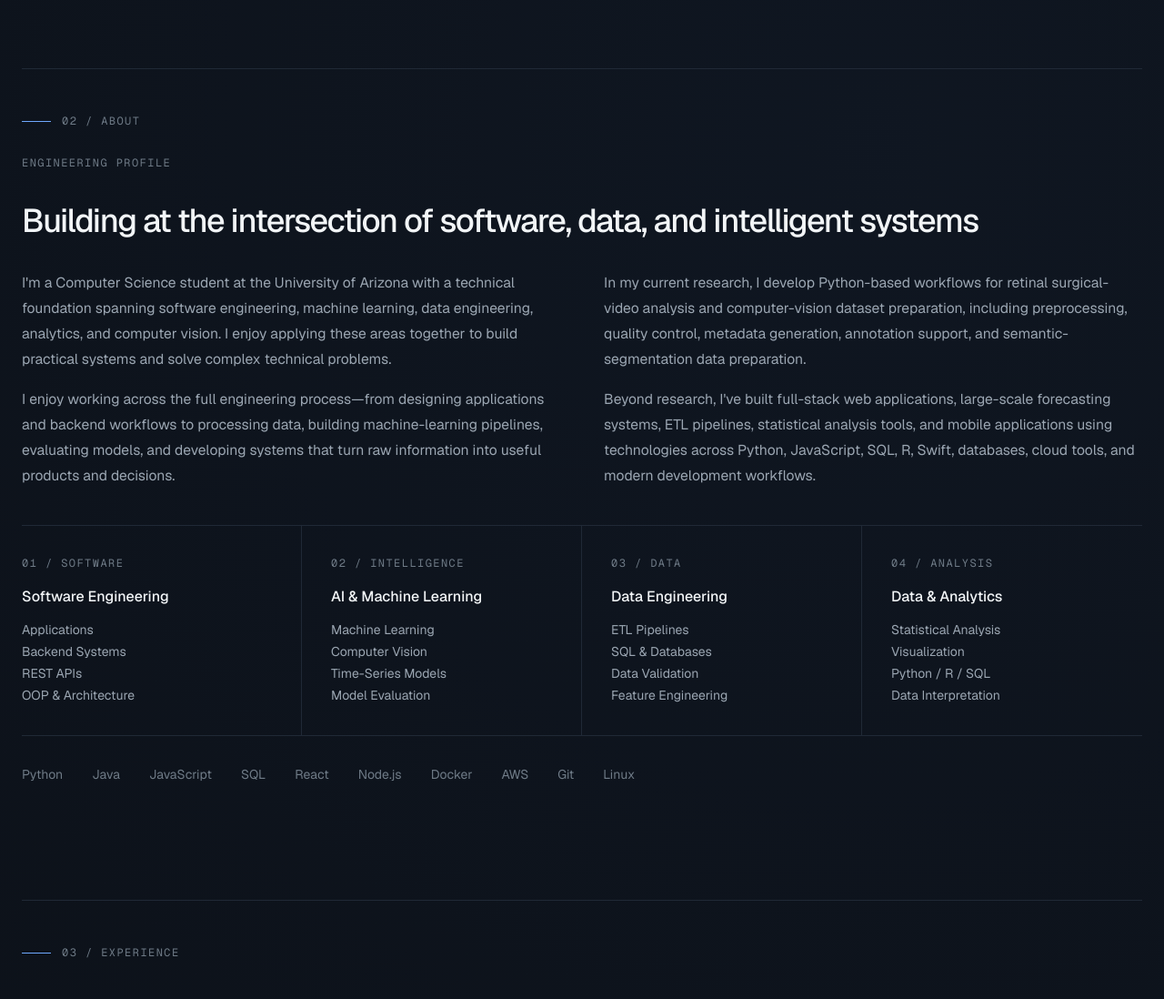
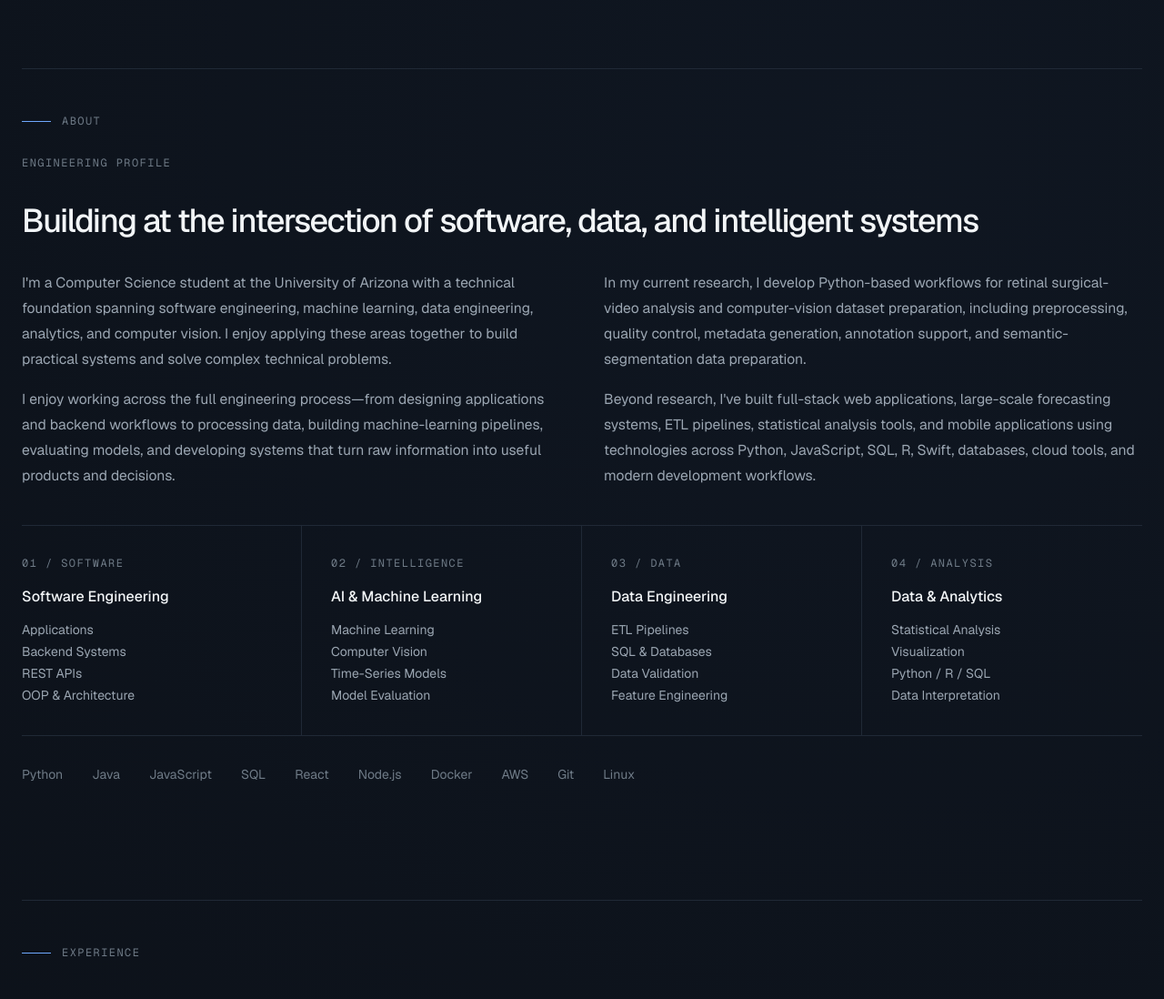
Before and after one commit to muralikarthik7/murali-karthik-ganji-portfolio, a Next.js app: page / in a window 1280 px wide. Shown: the part 900-1998 px from the top of the page at 91% size. Built offline with nearby package versions, Linux system fonts and the light colour scheme.

Commit message:
Portfolio V4: minor changes.

```diff
--- a/components/About.tsx
+++ b/components/About.tsx
@@ -7,7 +7,7 @@ export default function About() {
         <div className="flex flex-col gap-7">
           <div className="flex items-center gap-3">
             <span className="h-px w-8 bg-[var(--accent)]" />
-            <span className="section-label">02 / About</span>
+            <span className="section-label">About</span>
           </div>
 
           <div className="w-full">
--- a/components/Contact.tsx
+++ b/components/Contact.tsx
@@ -9,7 +9,7 @@ export default function Contact() {
         ========================================================== */}
         <div className="flex items-center gap-3">
           <span className="h-px w-8 bg-[var(--accent)]" />
-          <span className="section-label">06 / Contact</span>
+          <span className="section-label">Contact</span>
         </div>
 
         {/* =========================================================
--- a/components/Experience.tsx
+++ b/components/Experience.tsx
@@ -9,7 +9,7 @@ export default function Experience() {
       ========================================================== */}
       <div className="flex items-center gap-3">
         <span className="h-px w-8 bg-[var(--accent)]" />
-        <span className="section-label">03 / Experience</span>
+        <span className="section-label">Experience</span>
       </div>
 
       <div className="mt-10 grid gap-8 lg:grid-cols-[0.85fr_1.15fr] lg:gap-16">
--- a/components/Projects.tsx
+++ b/components/Projects.tsx
@@ -8,7 +8,7 @@ export default function Projects() {
         <div className="flex items-center gap-3">
           <span className="h-px w-8 bg-[var(--accent)]" />
 
-          <span className="section-label">04 / Projects</span>
+          <span className="section-label">Projects</span>
         </div>
 
         <div className="mt-10 grid gap-8 lg:grid-cols-[0.85fr_1.15fr] lg:gap-16">
--- a/components/Research.tsx
+++ b/components/Research.tsx
@@ -9,7 +9,7 @@ export default function Research() {
         ========================================================== */}
         <div className="flex items-center gap-3">
           <span className="h-px w-8 bg-[var(--accent)]" />
-          <span className="section-label">05 / Research</span>
+          <span className="section-label">Research</span>
         </div>
 
         <div className="mt-10 grid gap-8 lg:grid-cols-[0.95fr_1.15fr] lg:gap-16">
```
